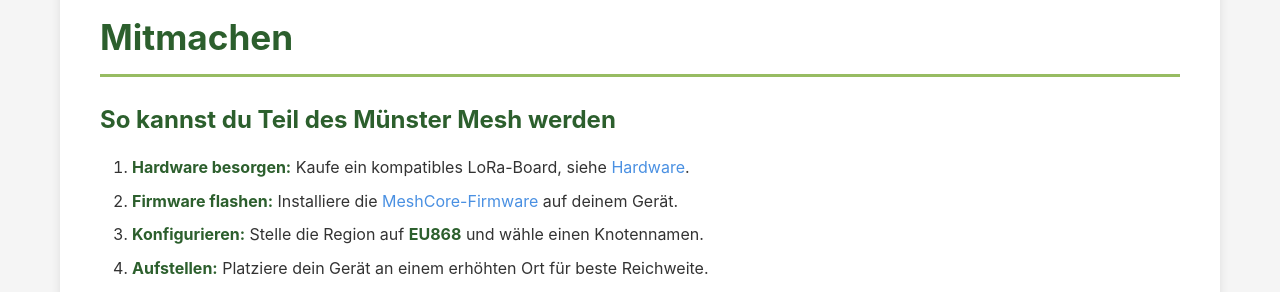
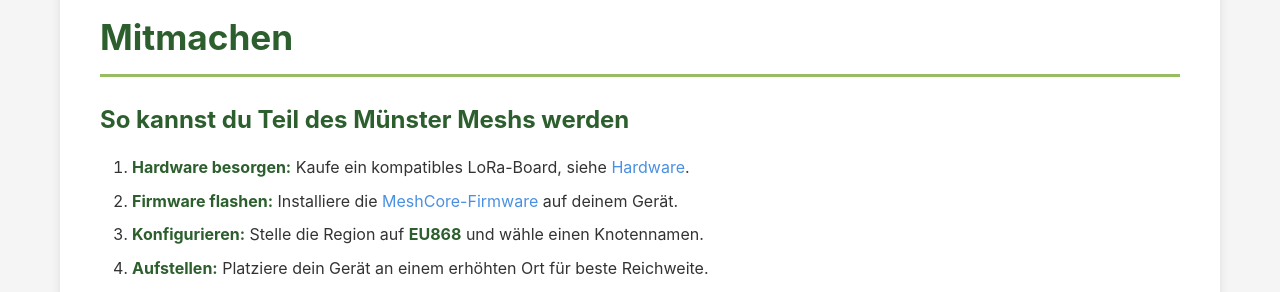
Before and after one commit to muenster-mesh/muenster-mesh-website, a Jekyll site: the page built from index.md, in a window 1280 px wide and 900 px high, scrolled down 3144 px. Shown: the part 155-447 px from the top of the window. Built offline with Jekyll 4.4.1, drawn with Linux system fonts in a browser that asks for light colours.

Commit message:
fix typo

```diff
--- a/index.md
+++ b/index.md
@@ -72,7 +72,7 @@ Jeder Punkt steht für einen Knoten oder Repeater, die gemeinsam das MeshCore-Ne
 <h2>Mitmachen</h2>
 <div class="content-box" markdown="1">
 
-### So kannst du Teil des Münster Mesh werden
+### So kannst du Teil des Münster Meshs werden
 
 1. **Hardware besorgen:** Kaufe ein kompatibles LoRa-Board, siehe [Hardware](#hardware).
 2. **Firmware flashen:** Installiere die [MeshCore-Firmware](https://flasher.meshcore.io/) auf deinem Gerät.
```
